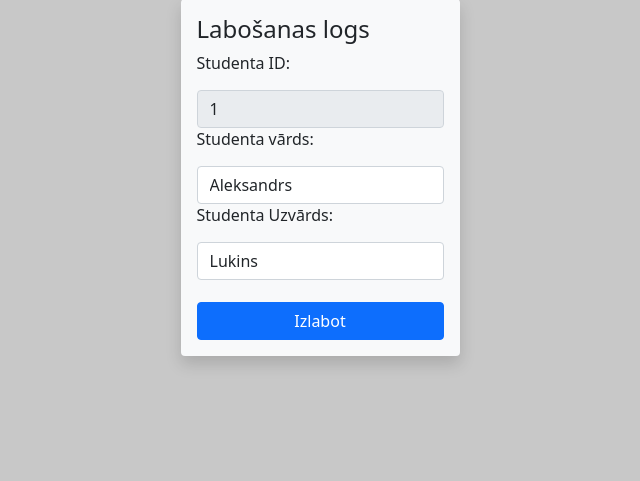
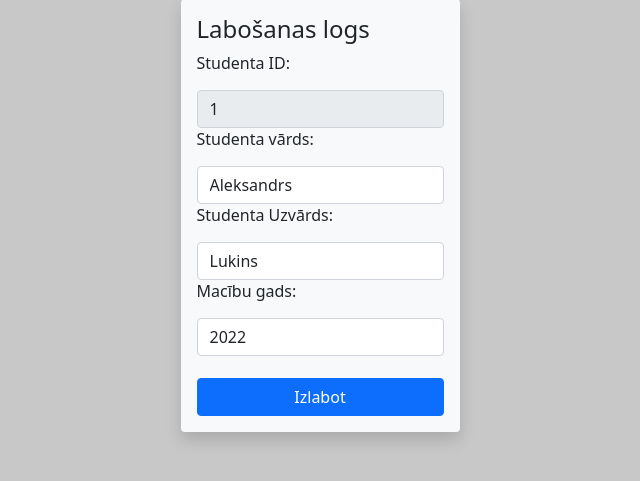
Before and after one commit to al20101/DjangoProject_CRUD, a Django app: page /edit/1 in a window 1280 px wide. Shown: the part 193-674 px from the top of the page, without its empty margins (320-960 px from the left). Run offline with Django 3.2, Linux system fonts and the light colour scheme; data comes from the database, SQL or seed files in the repository; some libraries are stand-ins or nearby versions.

Commit message:
add col study year

```diff
--- a/crud_student/models.py
+++ b/crud_student/models.py
@@ -4,6 +4,7 @@ from django.db import models
 class Students(models.Model):
     name = models.CharField(max_length=30)
     surname = models.CharField(max_length=30)
+    study_year = models.IntegerField(default= 2022)
 
     def __str__(self):
         return "%s" %(self.name)
--- a/crud_student/templates/edit.html
+++ b/crud_student/templates/edit.html
@@ -35,6 +35,14 @@
 
                         </div>
                         <div>
+                            <p>Macību gads:</p>
+                            <div>
+                                <input type="text" name="study_year" value="{{student.study_year}}" class="form-control" aria-label="Sizing example input" aria-describedby="inputGroup-sizing-default">
+
+                            </div>
+
+                        </div>
+                        <div>
                             <br>
                             <button class="btn btn-primary btn-xs w-100 " type="submit">Izlabot</button>
 
--- a/crud_student/templates/index.html
+++ b/crud_student/templates/index.html
@@ -14,6 +14,9 @@
                <div>
                    <p>Studenta Uzvārds:</p>{{form.surname}}
                </div>
+               <div>
+                <p>Macību gads:</p>{{form.study_year}}
+            </div>
                <div class="mb-3">
                    <br>
                  <button class="btn btn-primary btn-xs " type="submit">Pievienot </button>
--- a/crud_student/templates/show.html
+++ b/crud_student/templates/show.html
@@ -12,6 +12,7 @@
             <th scope="col">ID</th>
             <th scope="col">Vārds</th>
             <th scope="col">Uzvārds</th>
+            <th scope="col">Macību gads</th>
             <th scope="col">Darbība</th>
           </tr>
         </thead>
@@ -21,6 +22,7 @@
             <td>{{students.id}}</td>
             <td>{{students.name}}</td>
             <td>{{students.surname}}</td>
+            <td>{{students.study_year}}</td>
             <td>
               <a
                 href="/edit/{{students.id}}"
```
Also changed, not shown: crud_student/migrations/0002_students_study_year.py (added).
